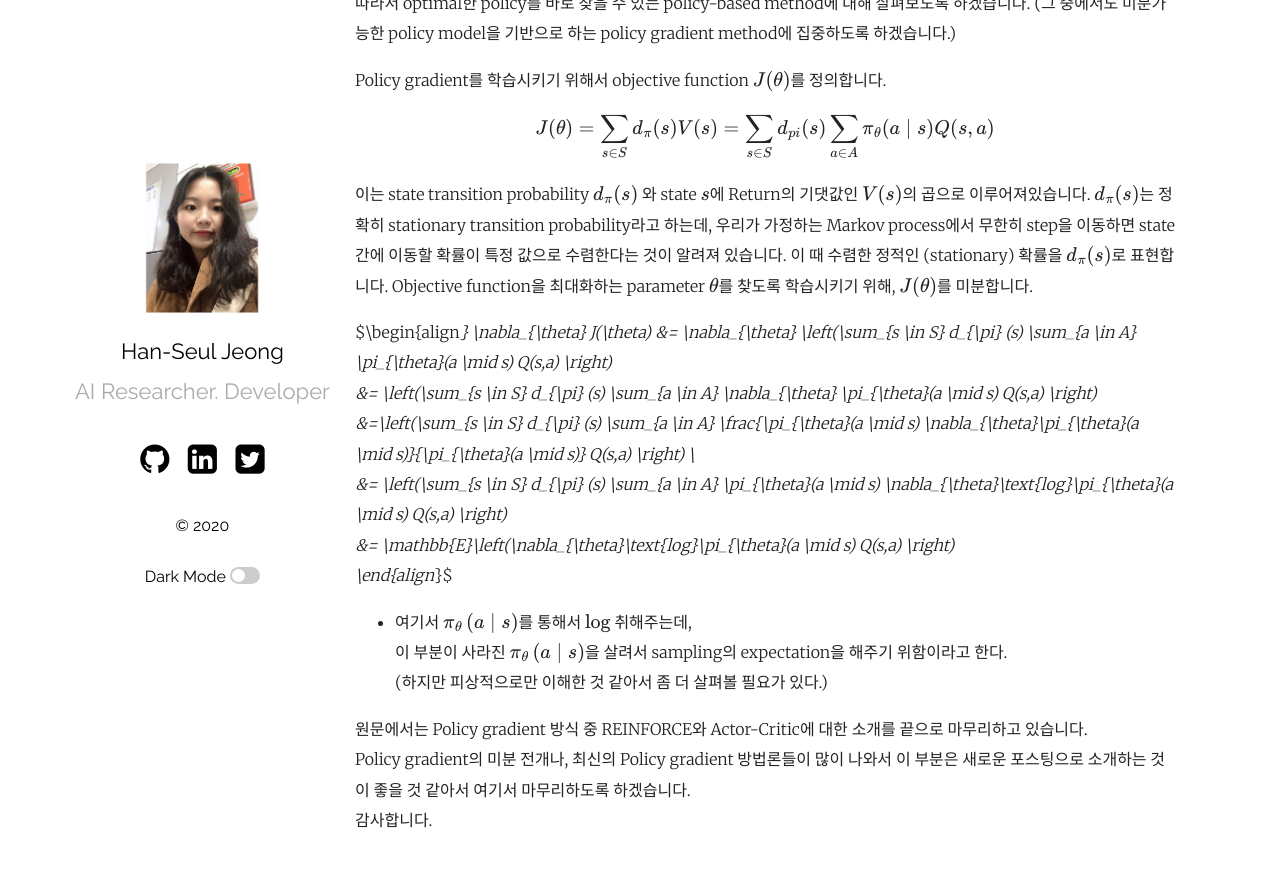
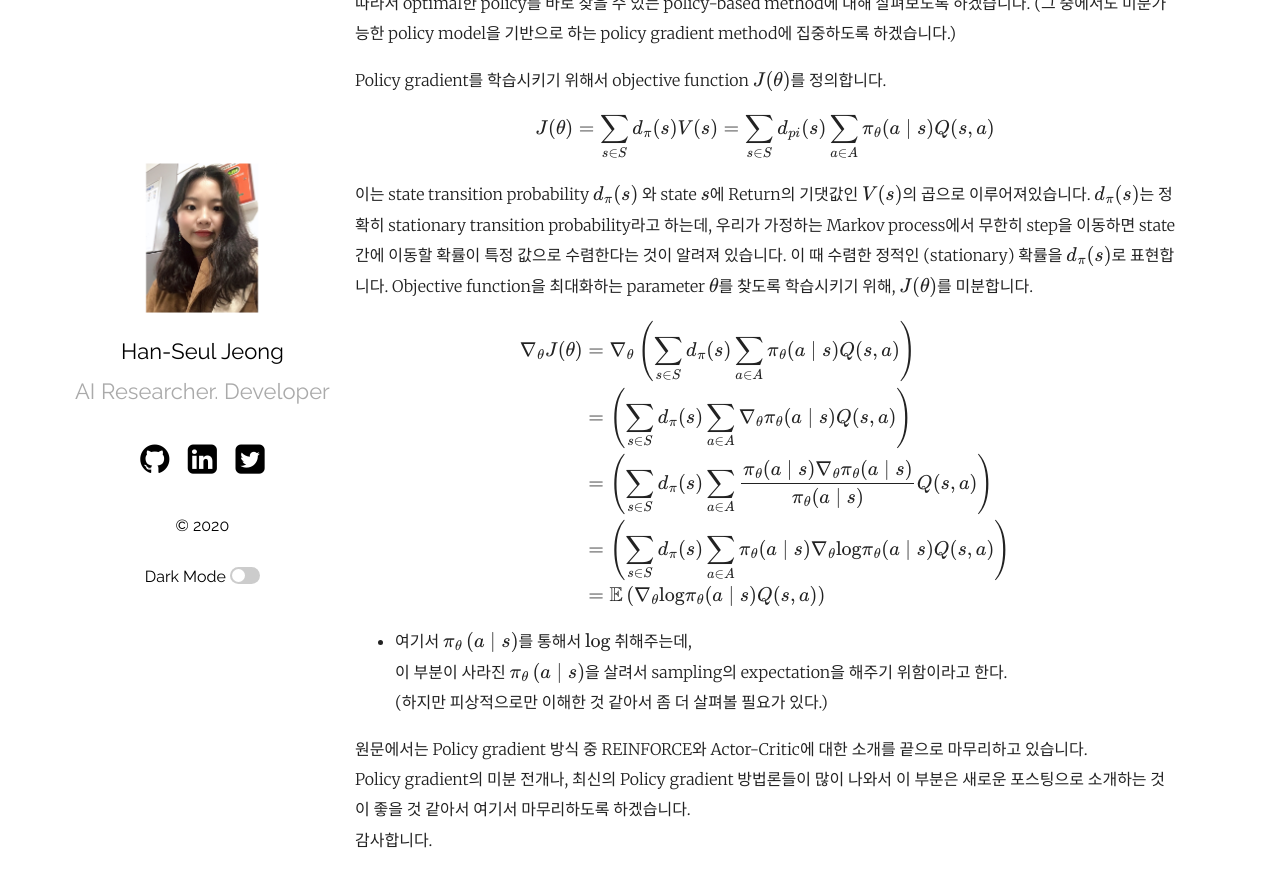
Before and after one commit to hanseul-jeong/hanseul-jeong.github.io, a Jekyll site: the page built from _posts/2020-11-24-RL 기초 익히기.md, in a window 1280 px wide and 900 px high, scrolled down 5263 px. Shown: the top 887 px of the window. Built offline with Jekyll 4.4.1, drawn with Linux system fonts in a browser that asks for light colours; formulas are drawn with MathJax 3; comment, search, counter and statistics services are not loaded.

Commit message:
modifying html for a math equation

```diff
--- a/_includes/mathjax_support.html
+++ b/_includes/mathjax_support.html
@@ -6,8 +6,8 @@ MathJax.Hub.Config({
       }
     },
     tex2jax: {
-    inlineMath: [ ['$', '$'] ],
-    displayMath: [ ['$$', '$$'] ],
+    inlineMath: [['$', '$']],
+    displayMath: [['$$', '$$']],
     processEscapes: true,
   }
 });
--- a/_posts/2020-11-24-RL 기초 익히기.md
+++ b/_posts/2020-11-24-RL 기초 익히기.md
@@ -146,13 +146,13 @@ $$J(\theta) = \sum_{s \in S} d_{\pi} (s) V(s) = \sum_{s \in S} d_{pi} (s) \sum_{
 이는 state transition probability $ d_{\pi} (s)$ 와 state $s$에 Return의 기댓값인 $V(s)$의 곱으로 이루어져있습니다. $ d_{\pi} (s)$는 정확히 stationary transition probability라고 하는데, 우리가 가정하는 Markov process에서 무한히 step을 이동하면 state간에 이동할 확률이 특정 값으로 수렴한다는 것이 알려져 있습니다. 이 때 수렴한 정적인 (stationary) 확률을 $ d_{\pi} (s)$로 표현합니다.
 Objective function을 최대화하는 parameter $\theta$를 찾도록 학습시키기 위해, $J(\theta)$를 미분합니다.
 
-$\begin{align*}
+$$\begin{aligned}
 \nabla_{\theta} J(\theta) &= \nabla_{\theta} \left(\sum_{s \in S} d_{\pi} (s) \sum_{a \in A} \pi_{\theta}(a \mid s) Q(s,a) \right) \\
 &= \left(\sum_{s \in S} d_{\pi} (s) \sum_{a \in A} \nabla_{\theta} \pi_{\theta}(a \mid s) Q(s,a) \right) \\
 &=\left(\sum_{s \in S} d_{\pi} (s) \sum_{a \in A} \frac{\pi_{\theta}(a \mid s) \nabla_{\theta}\pi_{\theta}(a \mid s)}{\pi_{\theta}(a \mid s)} Q(s,a) \right) \\
 &= \left(\sum_{s \in S} d_{\pi} (s) \sum_{a \in A} \pi_{\theta}(a \mid s) \nabla_{\theta}\text{log}\pi_{\theta}(a \mid s) Q(s,a) \right) \\
 &= \mathbb{E}\left(\nabla_{\theta}\text{log}\pi_{\theta}(a \mid s) Q(s,a) \right) \\
-\end{align*}$
+\end{aligned}$$
 
 
 - 여기서 $\pi_{\theta}\left(a \mid s\right)$를 통해서 $\text{log}$ 취해주는데,
```
